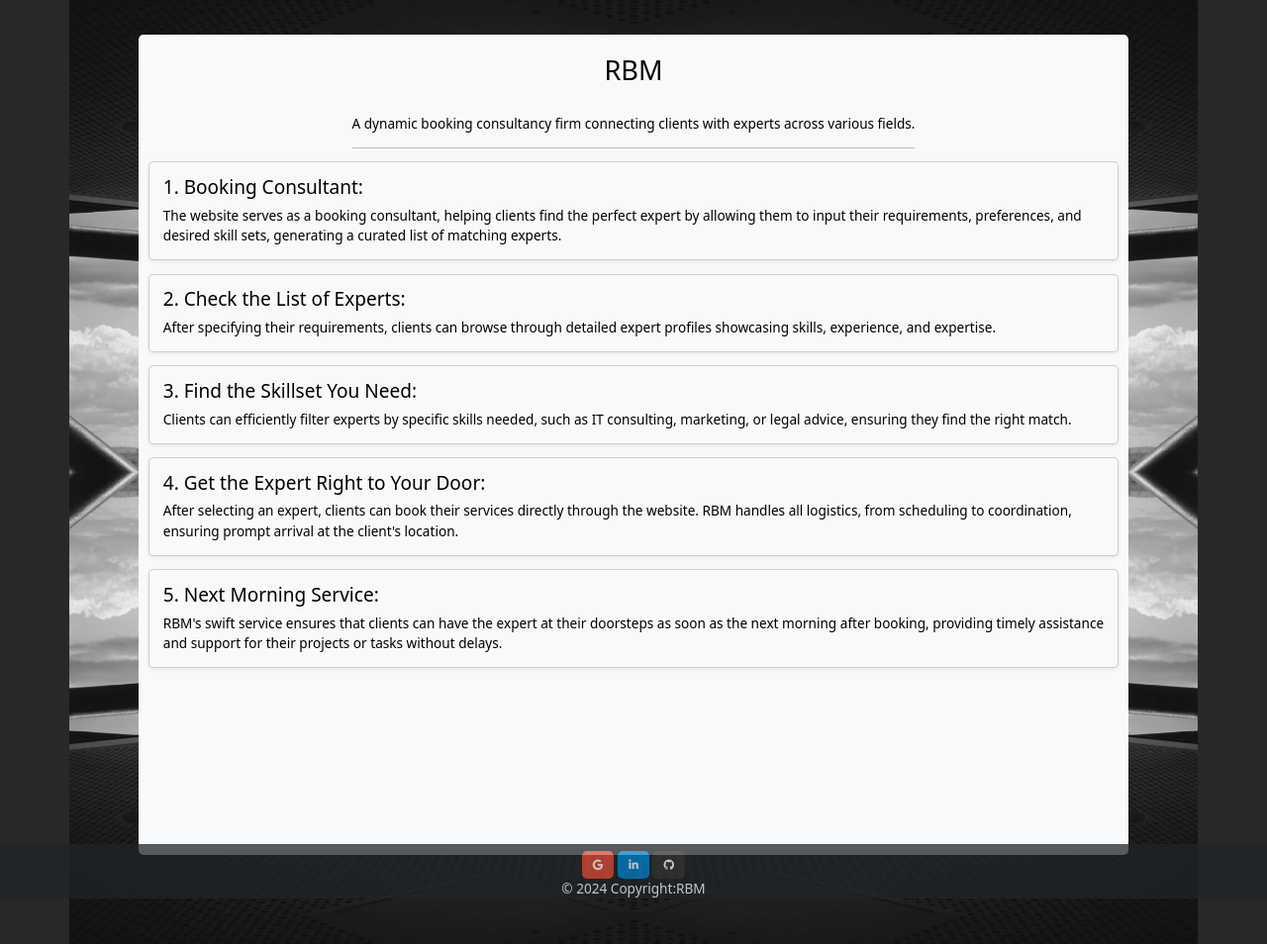
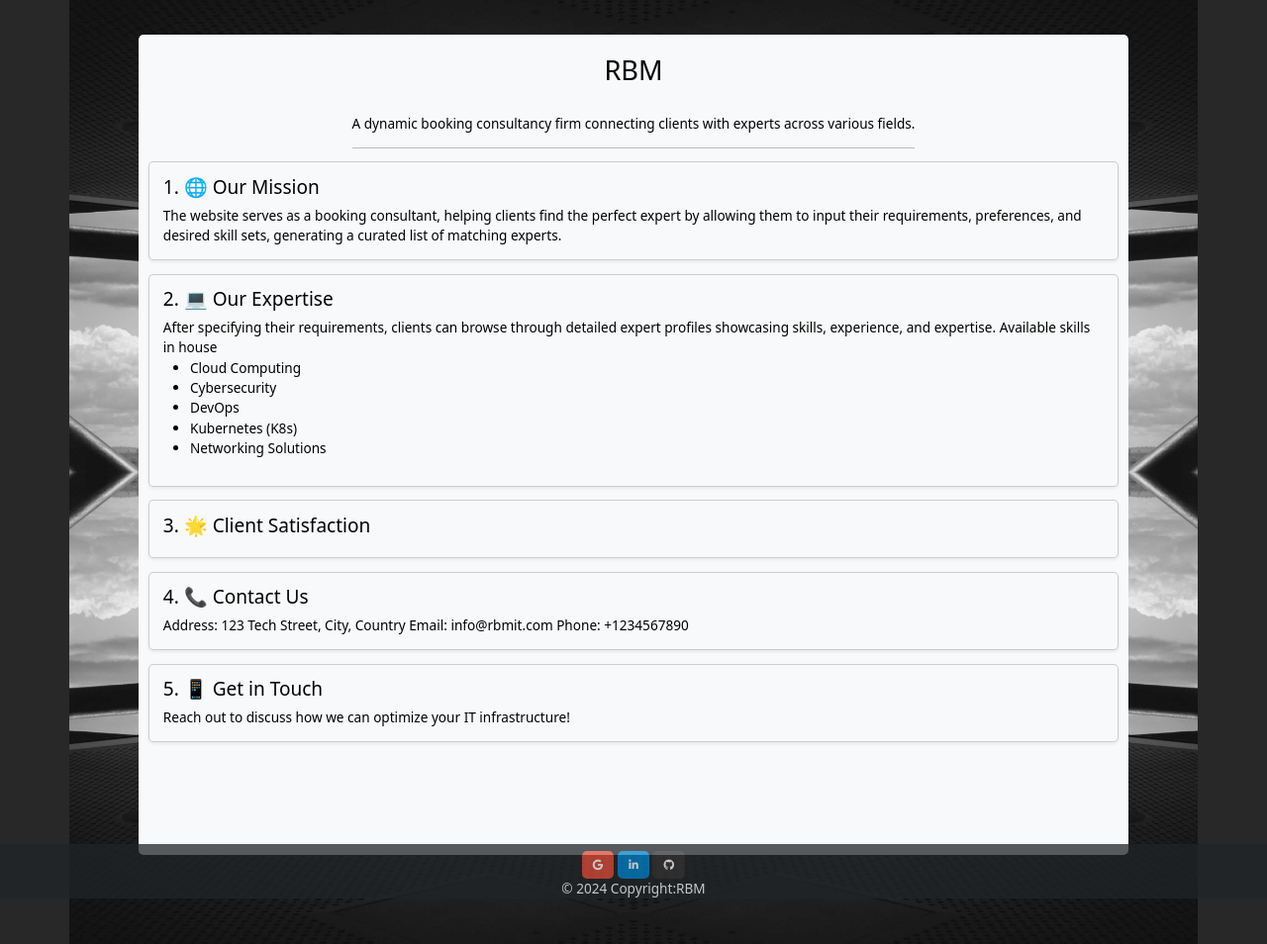
Before and after one commit to Jean7667/RBM_APP, a Django app: page /about/ in a window 1280 px wide. Shown: the part 46-1000 px from the top of the page at 99% size. Run offline with Django 5.2, Linux system fonts and the light colour scheme; some libraries are stand-ins or nearby versions.

Commit message:
changed content and added extra emojis

```diff
--- a/user_app/templates/about.html
+++ b/user_app/templates/about.html
@@ -22,7 +22,7 @@
                         <div class="col-md-12 mb-3">
                             <div class="card bg-light shadow-sm h-100">
                                 <div class="card-body">
-                                    <h3>1. Booking Consultant:</h3>
+                                    <h3>1. 🌐 Our Mission</h3>
                                     The website serves as a booking consultant, helping clients find the perfect expert by allowing them to input their requirements, preferences, and desired skill sets, generating a curated list of matching experts.
                                 </div>
                             </div>
@@ -31,8 +31,16 @@
                         <div class="col-md-12 mb-3">
                             <div class="card bg-light shadow-sm h-100">
                                 <div class="card-body">
-                                    <h3>2. Check the List of Experts:</h3>
+                                    <h3>2. 💻 Our Expertise</h3>
                                     After specifying their requirements, clients can browse through detailed expert profiles showcasing skills, experience, and expertise.
+                                    Available skills in house
+                                    <ul>
+                                      <li>Cloud Computing</li>
+                                      <li>Cybersecurity</li>
+                                      <li>DevOps</li>
+                                      <li>Kubernetes (K8s)</li>
+                                      <li>Networking Solutions</li>
+                                    </ul>
                                 </div>
                             </div>
                         </div>
@@ -40,8 +48,8 @@
                         <div class="col-md-12 mb-3">
                             <div class="card bg-light shadow-sm h-100">
                                 <div class="card-body">
-                                    <h3>3. Find the Skillset You Need:</h3>
-                                    Clients can efficiently filter experts by specific skills needed, such as IT consulting, marketing, or legal advice, ensuring they find the right match.
+                                    <h3>3. 🌟 Client Satisfaction</h3>
+
                                 </div>
                             </div>
                         </div>
@@ -49,8 +57,10 @@
                         <div class="col-md-12 mb-3">
                             <div class="card bg-light shadow-sm h-100">
                                 <div class="card-body">
-                                    <h3>4. Get the Expert Right to Your Door:</h3>
-                                    After selecting an expert, clients can book their services directly through the website. RBM handles all logistics, from scheduling to coordination, ensuring prompt arrival at the client's location.
+                                    <h3>4. 📞 Contact Us</h3>
+                                    Address: 123 Tech Street, City, Country
+                                    Email: info@rbmit.com
+                                    Phone: +1234567890
                                 </div>
                             </div>
                         </div>
@@ -58,8 +68,8 @@
                         <div class="col-md-12 mb-3">
                             <div class="card bg-light shadow-sm h-100">
                                 <div class="card-body">
-                                    <h3>5. Next Morning Service:</h3>
-                                    RBM's swift service ensures that clients can have the expert at their doorsteps as soon as the next morning after booking, providing timely assistance and support for their projects or tasks without delays.
+                                    <h3>5. 📱 Get in Touch</h3>
+                                    Reach out to discuss how we can optimize your IT infrastructure!
                                 </div>
                             </div>
                         </div>
```
